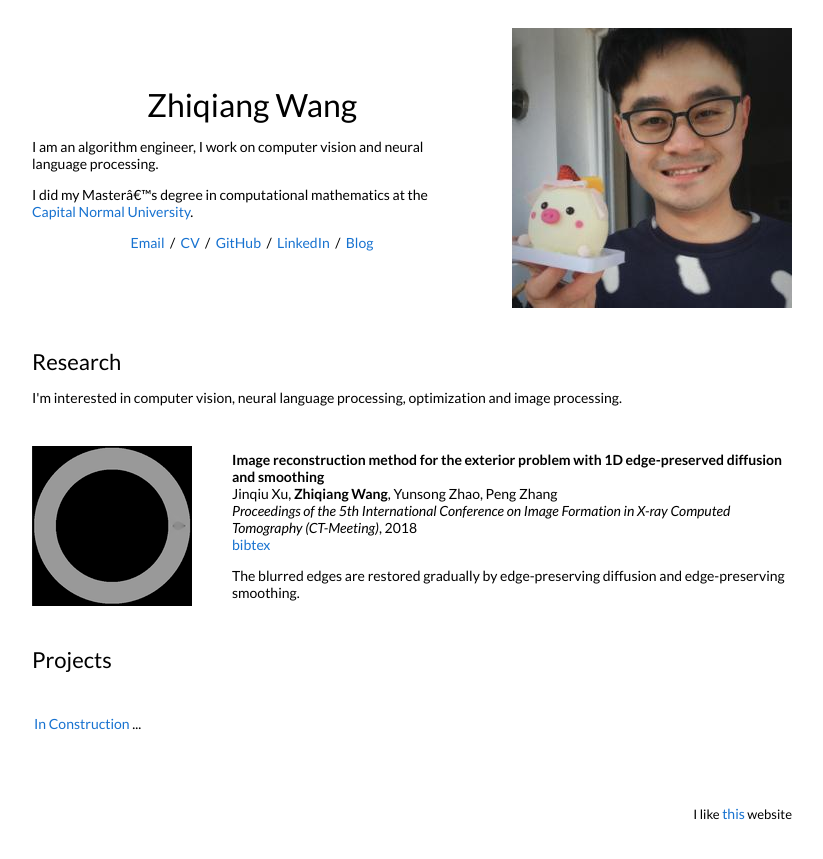
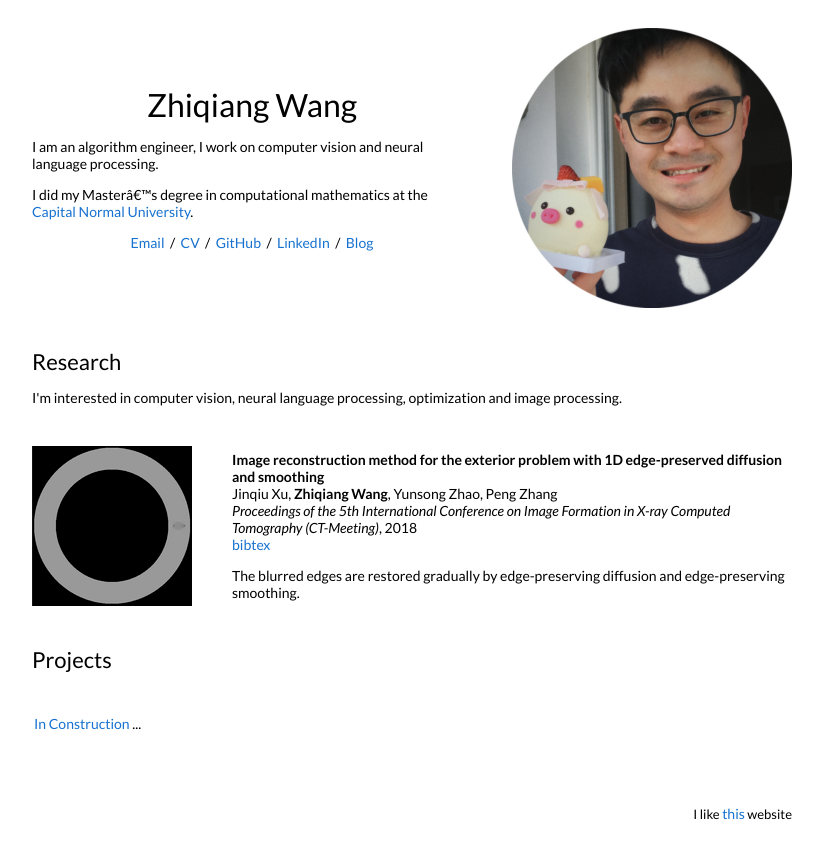
Before and after one commit to zhiqwang/zhiqwang.github.io, a Jekyll site: the page about.html, which Jekyll copies as it is, in a window 1280 px wide. Shown: the top 859 px of the page, without its empty margins (228-1051 px from the left). Built offline with Jekyll 4.4.1, drawn with Linux system fonts in a browser that asks for light colours.

Commit message:
Updata avatar

```diff
--- a/about.html
+++ b/about.html
@@ -33,7 +33,7 @@
               </p>
             </td>
             <td width="33%">
-              <img src="assets/images/Zhiqiang.jpg">
+              <img src="assets/images/Zhiqiang_circle.png">
             </td>
           </tr>
         </table>
```
Also changed, not shown: assets/images/Zhiqiang.jpg (deleted), assets/images/Zhiqiang.png (added), assets/images/Zhiqiang_circle.png (added).
